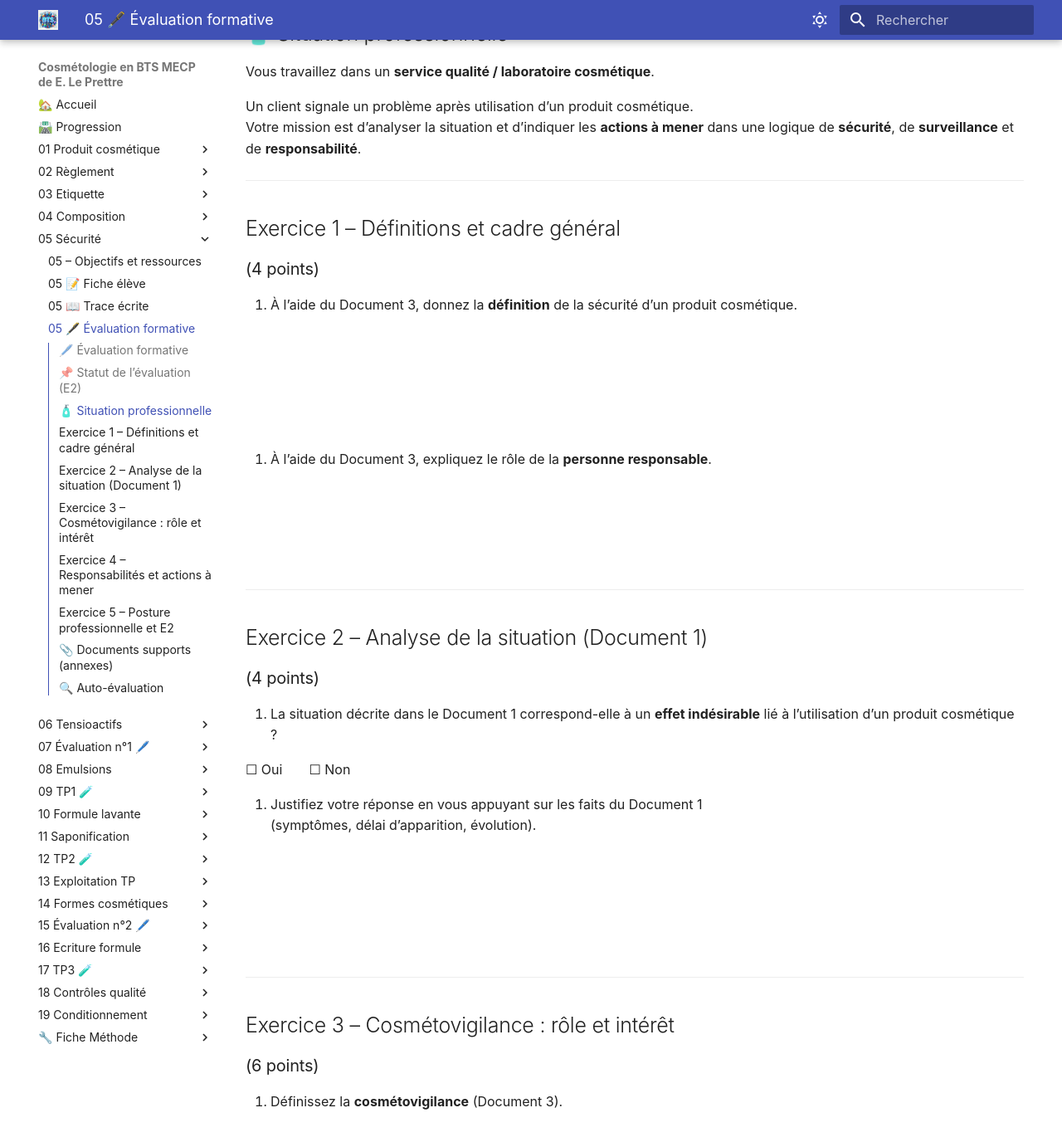
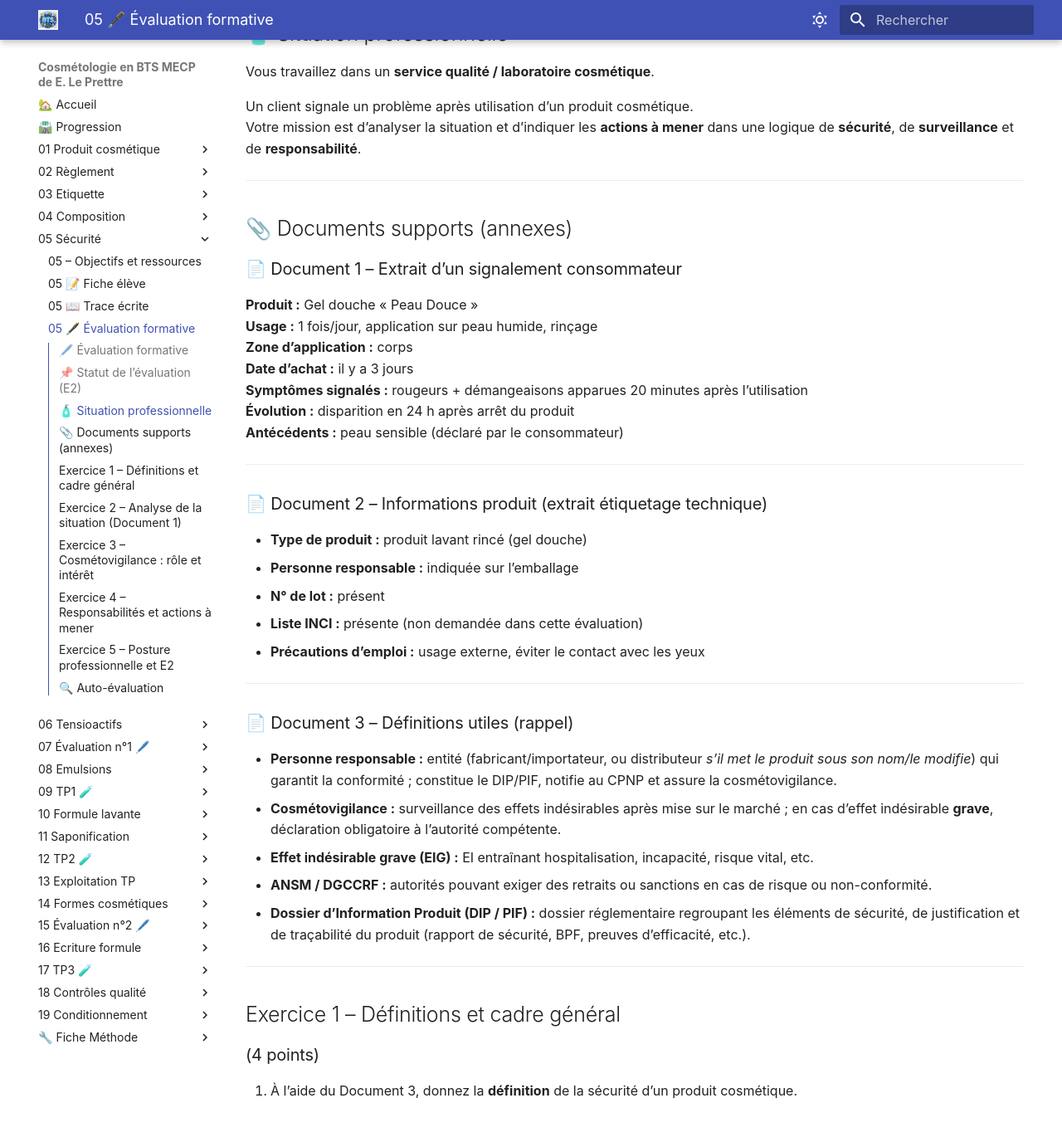
Before and after one commit to E-LePrettre/bts-mecp-cosmetologie, an MkDocs documentation site: the page built from docs/05_securite/05c_evaluation.md, in a window 1280 px wide and 1400 px high, scrolled down 877 px. Shown: the top 1376 px of the window at 83% size. Built offline with MkDocs 1.6.1 and Material for MkDocs 9.7.7, drawn with Linux system fonts in a browser that asks for light colours; some of the changed text lies outside the part shown.

Commit message:
05 mise à jour

```diff
--- a/docs/05_securite/05c_evaluation.md
+++ b/docs/05_securite/05c_evaluation.md
@@ -39,6 +39,40 @@ Vous travaillez dans un **service qualité / laboratoire cosmétique**.
 
 Un client signale un problème après utilisation d’un produit cosmétique.
 Votre mission est d’analyser la situation et d’indiquer les **actions à mener** dans une logique de **sécurité**, de **surveillance** et de **responsabilité**.
+
+---
+
+## 📎 Documents supports (annexes)
+
+### 📄 Document 1 – Extrait d’un signalement consommateur
+
+**Produit :** Gel douche « Peau Douce »
+**Usage :** 1 fois/jour, application sur peau humide, rinçage
+**Zone d’application :** corps
+**Date d’achat :** il y a 3 jours
+**Symptômes signalés :** rougeurs + démangeaisons apparues 20 minutes après l’utilisation
+**Évolution :** disparition en 24 h après arrêt du produit
+**Antécédents :** peau sensible (déclaré par le consommateur)
+
+---
+
+### 📄 Document 2 – Informations produit (extrait étiquetage technique)
+
+- **Type de produit :** produit lavant rincé (gel douche)
+- **Personne responsable :** indiquée sur l’emballage
+- **N° de lot :** présent
+- **Liste INCI :** présente (non demandée dans cette évaluation)
+- **Précautions d’emploi :** usage externe, éviter le contact avec les yeux
+
+---
+
+### 📄 Document 3 – Définitions utiles (rappel)
+
+- **Personne responsable :** entité (fabricant/importateur, ou distributeur *s’il met le produit sous son nom/le modifie*) qui garantit la conformité ; constitue le DIP/PIF, notifie au CPNP et assure la cosmétovigilance.
+- **Cosmétovigilance :** surveillance des effets indésirables après mise sur le marché ; en cas d’effet indésirable **grave**, déclaration obligatoire à l’autorité compétente.
+- **Effet indésirable grave (EIG) :** EI entraînant hospitalisation, incapacité, risque vital, etc.
+- **ANSM / DGCCRF :** autorités pouvant exiger des retraits ou sanctions en cas de risque ou non-conformité.
+- **Dossier d’Information Produit (DIP / PIF) :** dossier réglementaire regroupant les éléments de sécurité, de justification et de traçabilité du produit (rapport de sécurité, BPF, preuves d’efficacité, etc.).
 
 ---
 
```
Also changed, not shown: other parts of docs/05_securite/05c_evaluation.md (+0 -32 lines), docs/05_securite/05b_trace_ecrite.md (+6 -2 lines), 2 other files.
